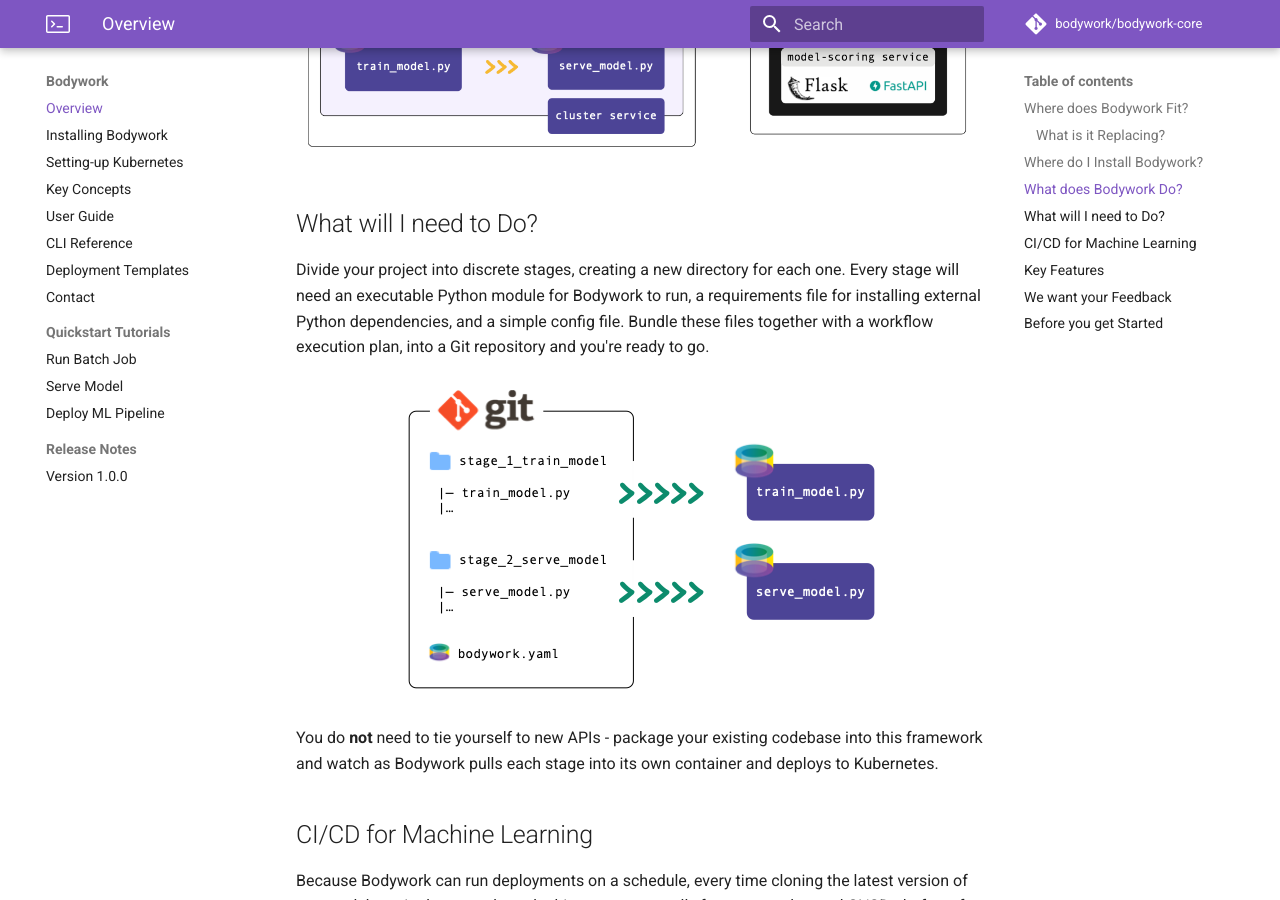
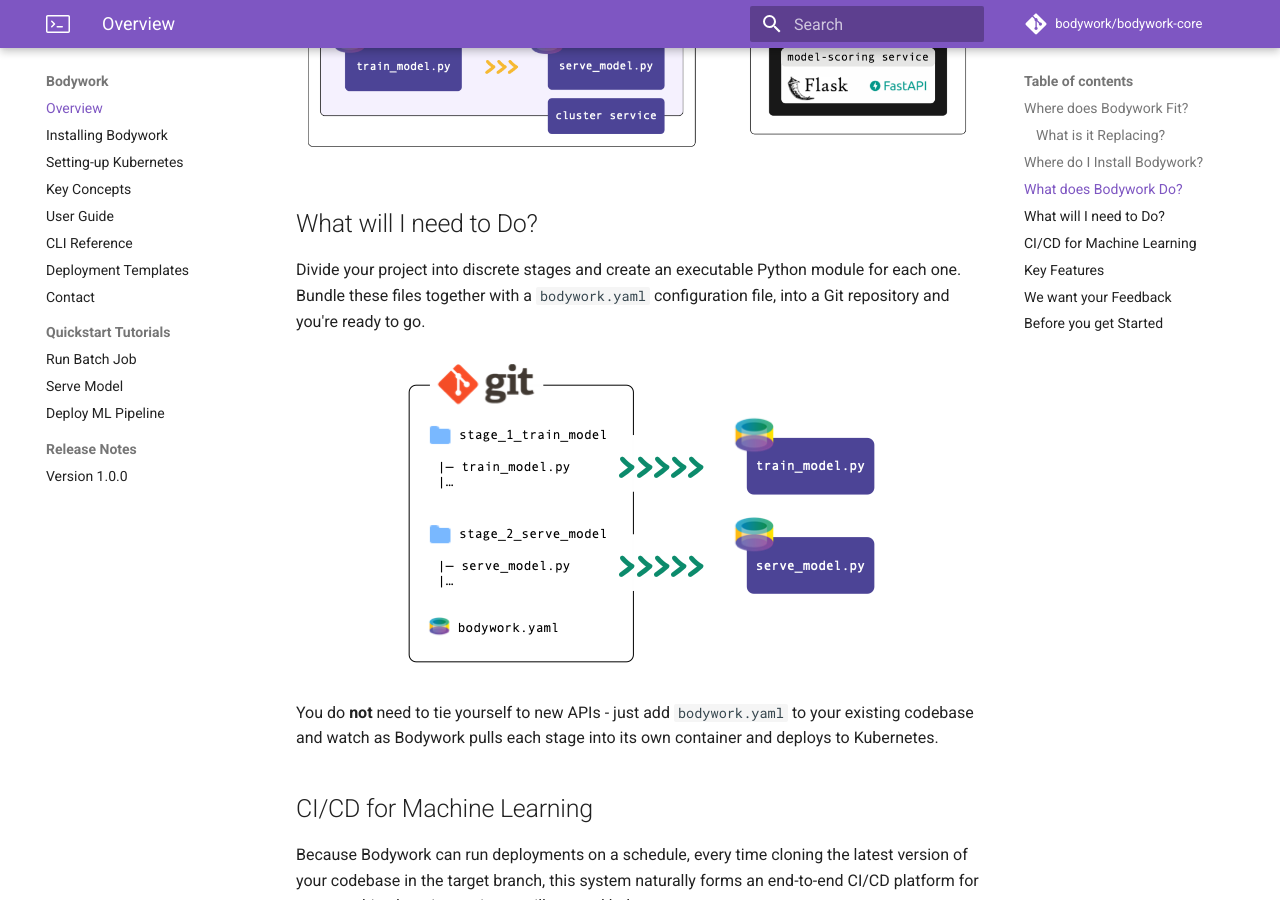
Before and after one commit to bodywork-ml/bodywork-docs, an MkDocs documentation site: the page built from docs/index.md, in a window 1280 px wide and 900 px high, scrolled down 2253 px. Built offline with MkDocs 1.6.1 and Material for MkDocs 9.7.7, drawn with Linux system fonts in a browser that asks for light colours; comment, search, counter and statistics services are not loaded.

Commit message:
Update overview.

```diff
--- a/docs/index.md
+++ b/docs/index.md
@@ -40,13 +40,13 @@ This process is shown below for a `train-and-serve` pipeline with two stages: tr
 
 ## What will I need to Do?
 
-Divide your project into discrete stages, creating a new directory for each one. Every stage will need an executable Python module for Bodywork to run, a requirements file for installing external Python dependencies, and a simple config file. Bundle these files together with a workflow execution plan, into a Git repository and you're ready to go.
+Divide your project into discrete stages and create an executable Python module for each one. Bundle these files together with a `bodywork.yaml` configuration file, into a Git repository and you're ready to go.
 
 <div align="center">
 <img src="images/project_structure_map.png"/ alt="Git project structure">
 </div>
 
-You do **not** need to tie yourself to new APIs - package your existing codebase into this framework and watch as Bodywork pulls each stage into its own container and deploys to Kubernetes.
+You do **not** need to tie yourself to new APIs - just add `bodywork.yaml` to your existing codebase and watch as Bodywork pulls each stage into its own container and deploys to Kubernetes.
 
 ## CI/CD for Machine Learning
 
```
